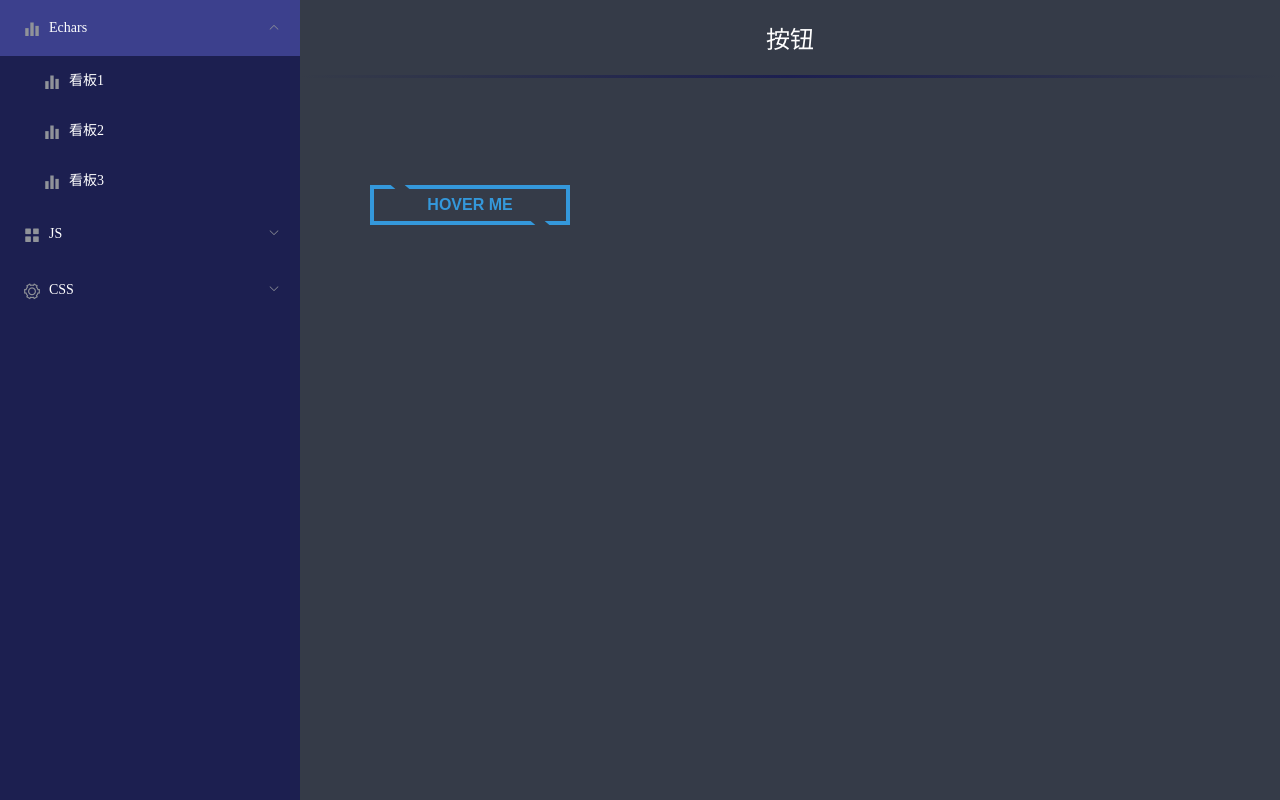
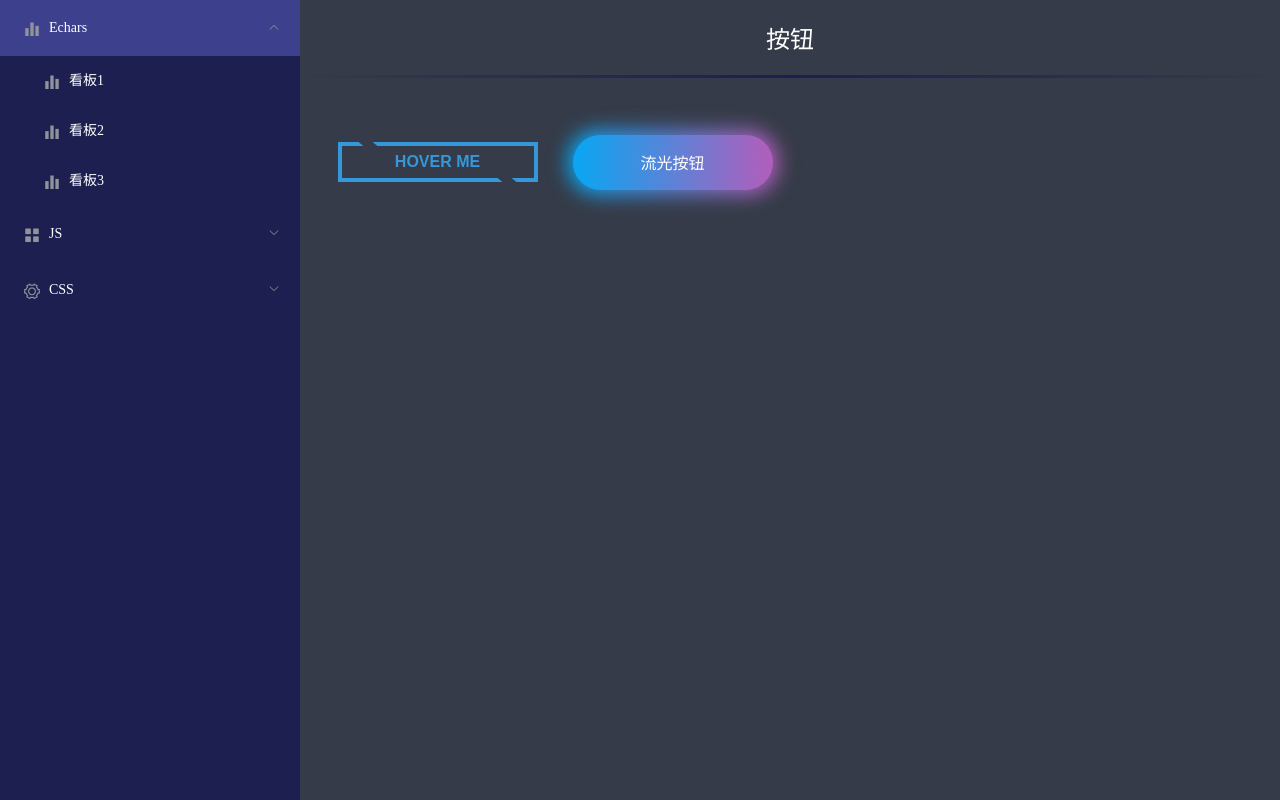
Before and after one commit to wuli-erqio/vue_project, a Vue app in the folder kanban/: page /#/button in a window 1280 px wide. Built offline with nearby package versions, Linux system fonts and the light colour scheme.

Commit message:
流光按钮

```diff
--- a/kanban/src/views/CSS/button.vue
+++ b/kanban/src/views/CSS/button.vue
@@ -9,6 +9,9 @@
         <div class="col">
           <button class="btn">hover me</button>
         </div>
+        <div class="col">
+          <span>流光按钮</span>
+        </div>
         <div class="col"></div>
         <div class="col"></div>
       </div>
@@ -16,8 +19,22 @@
         <div class="col"></div>
         <div class="col"></div>
         <div class="col"></div>
+        <div class="col"></div>
       </div>
       <div class="row">
+        <div class="col"></div>
+        <div class="col"></div>
+        <div class="col"></div>
+        <div class="col"></div>
+      </div>
+      <div class="row">
+        <div class="col"></div>
+        <div class="col"></div>
+        <div class="col"></div>
+        <div class="col"></div>
+      </div>
+      <div class="row">
+        <div class="col"></div>
         <div class="col"></div>
         <div class="col"></div>
         <div class="col"></div>
@@ -68,20 +85,19 @@ export default {
     padding: 20px;
     display: flex;
     flex-direction: column;
+    .col {
+      flex: 3;
+      height: 100%;
+      display: flex;
+      justify-content: center;
+      align-items: center;
+    }
     .row {
       flex: 1;
       display: flex;
-      .col {
-        flex: 3;
-        height: 100%;
-      }
-      .col:nth-child(2) {
-        margin: 0 20px;
-      }
+    }
+    .row:nth-child(1) {
       .col:nth-child(1) {
-        display: flex;
-        justify-content: center;
-        align-items: center;
         .btn {
           width: 200px;
           height: 40px;
@@ -118,6 +134,46 @@ export default {
           right: 80%;
         }
       }
+      .col:nth-child(2) {
+        span {
+          position: relative;
+          display: inline-block;
+          font-style: 24px;
+          background: linear-gradient(90deg, #03a9f4, #f441a5, #ffeb3b, #03a9f4);
+          background-size: 400%;
+          width:200px;
+          height: 55px;
+          color: #fff;
+          display: flex;
+          justify-content: center;
+          align-items: center;
+          border-radius: 30px;
+          cursor: pointer;
+          z-index: 1;
+        }
+        span::before {
+          content: "";
+          position: absolute;
+          top: -5px;
+          right: -5px;
+          left: -5px;
+          bottom: -5px;
+          background: linear-gradient(90deg, #03a9f4, #f441a5, #ffeb3b, #03a9f4);
+          background-size: 400%;
+          border-radius: 30px;
+          filter: blur(10px);
+          z-index: -1;
+        }
+        span:hover,
+        span:hover::before {
+          animation: sun 6s infinite;
+        }
+        @keyframes sun {
+          100% {
+            background-position: -400% 0;
+          }
+        }
+      }
     }
     .row:nth-child(2) {
       margin: 20px 0;
```
